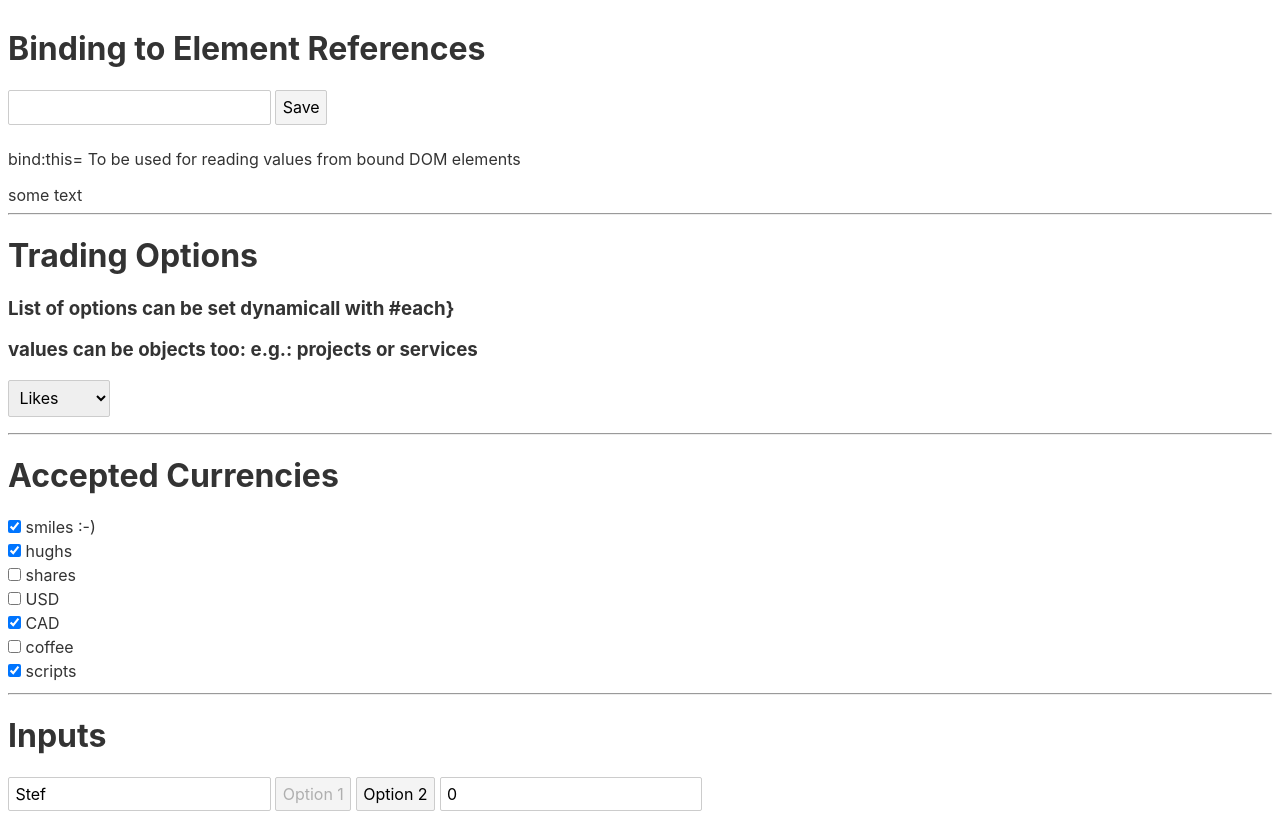
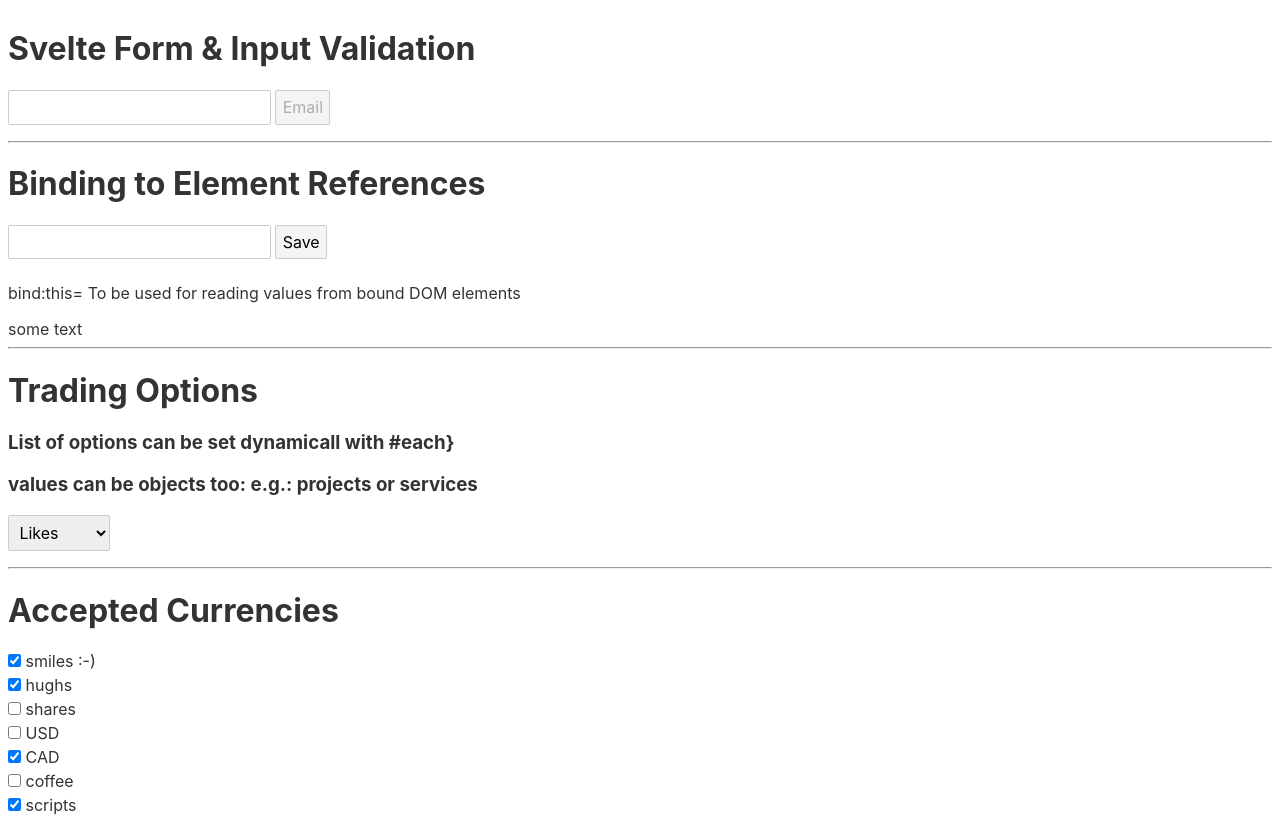
Before and after one commit to W3AI/max-svelte-forms, a Svelte app: page / in a window 1280 px wide. Shown: the top 816 px of the page. Built offline with nearby package versions, Linux system fonts and the light colour scheme.

Commit message:
added simple email validator to disable submit button

```diff
--- a/src/App.svelte
+++ b/src/App.svelte
@@ -12,6 +12,14 @@
   let usernameInput;
   let someDiv;
   let customInput;
+  let enteredEmail = '';
+  let formIsValid = false;
+
+    $: if (enteredEmail.includes('@')) {
+        formIsValid = true;
+    } else {
+        formIsValid = false;
+    }
 
   $: console.log(val);
   $: console.log(selectedOption);
@@ -35,6 +43,14 @@
   }
 </script>
 
+<h1>Svelte Form & Input Validation</h1>
+
+<form on:submit|preventDefault>
+<input type="email" bind:value="{enteredEmail}">
+<button type="submit" disabled={!formIsValid} >Email</button>
+</form>
+
+<hr>
 <h1>Binding to Element References</h1>
 
 <input type="text" id="username" bind:this={usernameInput}>
```
